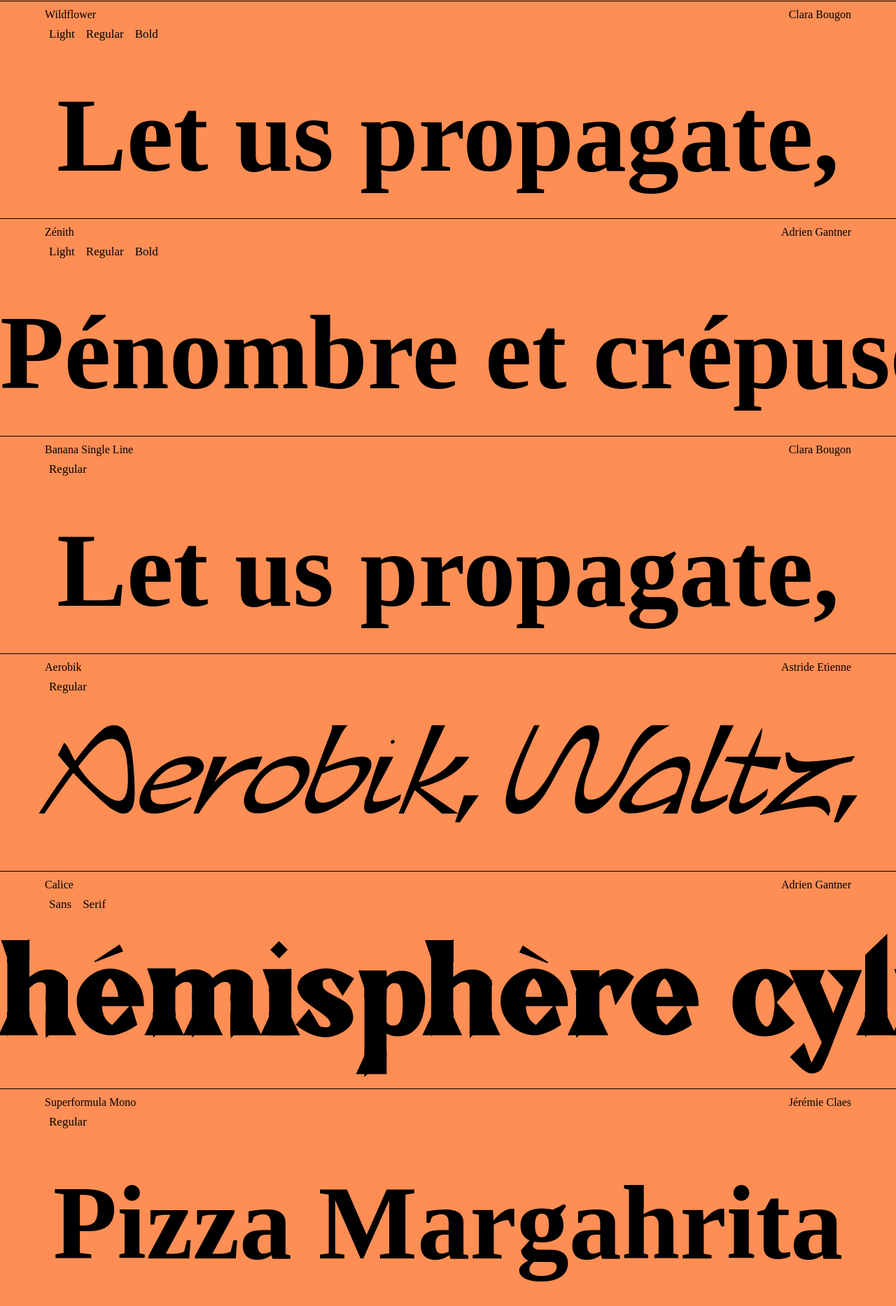
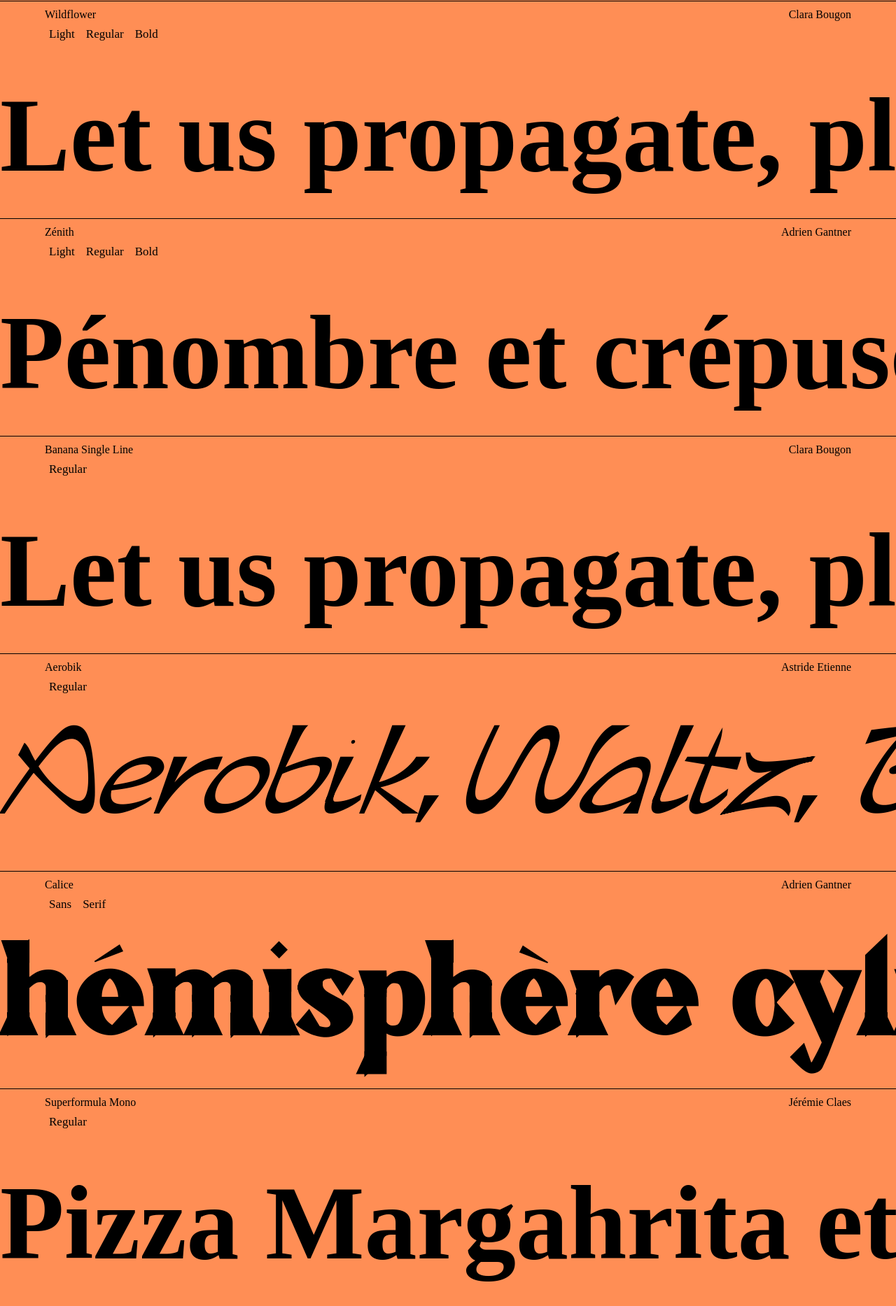
Before and after one commit to AdrienGantner/typotheque, a PHP site: page /index.html in a window 1280 px wide. Shown: the part 1562-3429 px from the top of the page at 70% size. Run offline with PHP 8.4, Linux system fonts and the light colour scheme; some web fonts are replaced.

Commit message:
added overflow to text on landing page

```diff
--- a/responsive-landing-page-2/styles.css
+++ b/responsive-landing-page-2/styles.css
@@ -597,6 +597,8 @@ a {
   font-size: 150px;
   margin-top: 8px;
   line-height: 250px;
+  white-space: nowrap;
+  overflow: auto;
 }
 #idname1{
   border-bottom: -50px;
```
